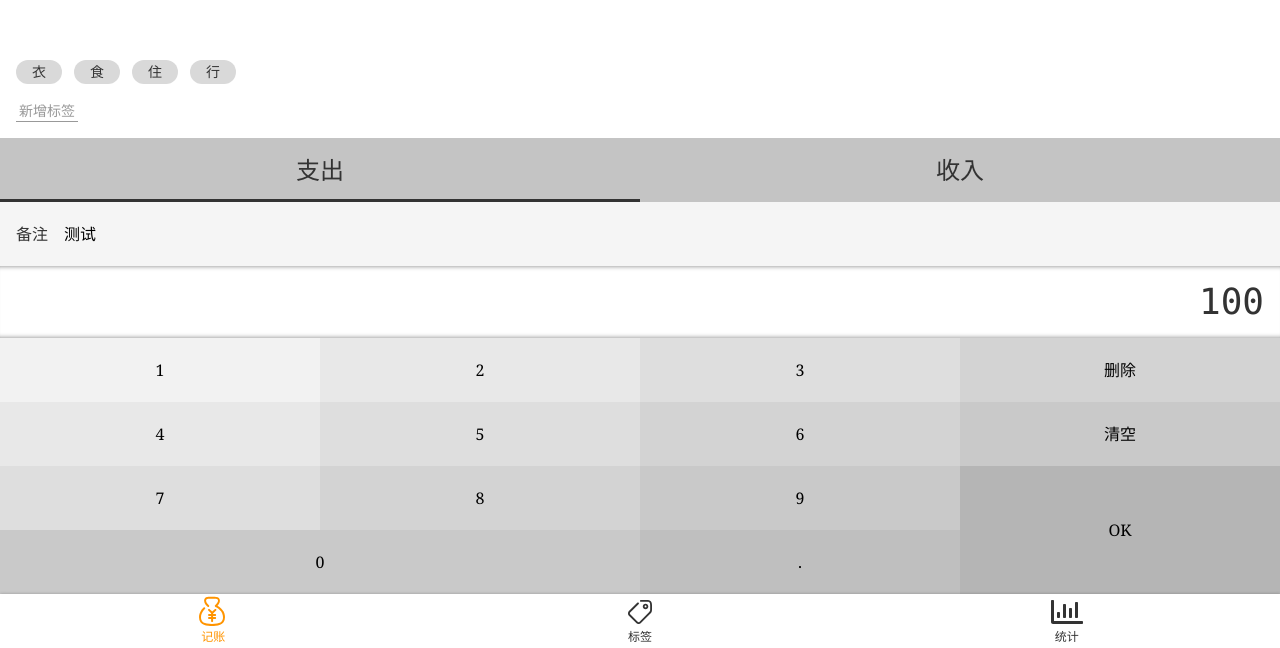
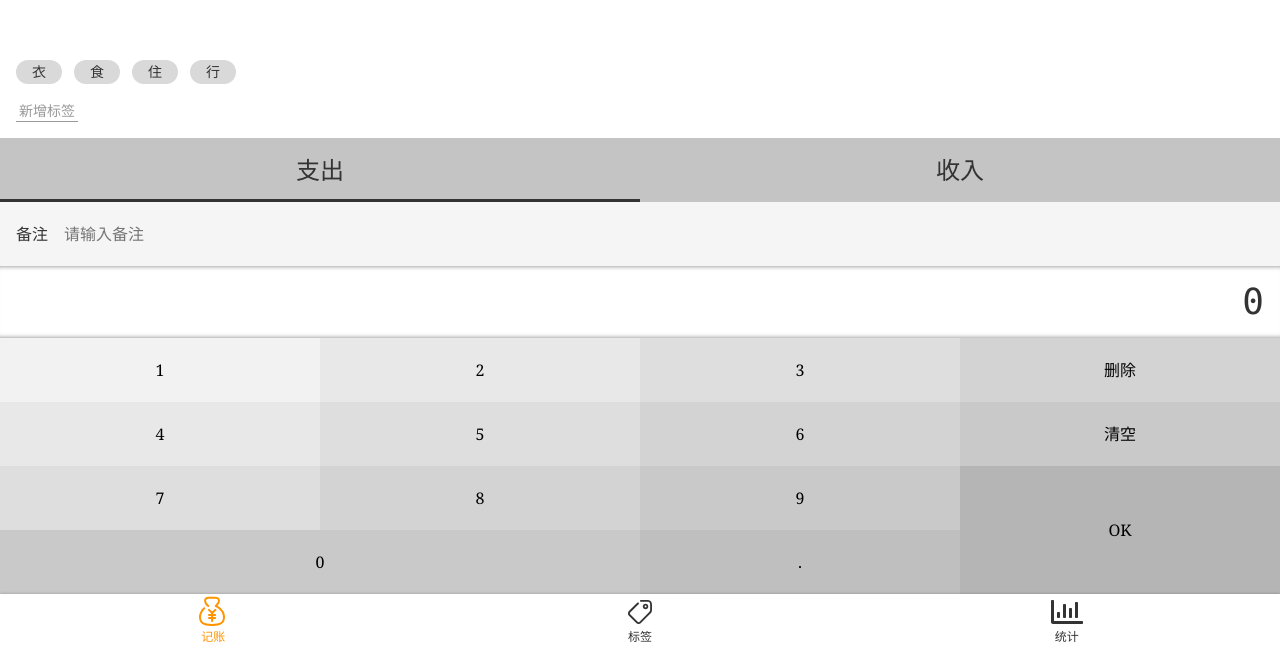
Before and after one commit to youranjianmuchang/morney, a Vue app: page /#/ in a window 1280 px wide. Shown: the part 152-800 px from the top of the page. Built offline with nearby package versions, Linux system fonts and the light colour scheme.

Commit message:
使用.d.ts文件封装model.ts

```diff
--- a/src/components/Money/NumberPad.vue
+++ b/src/components/Money/NumberPad.vue
@@ -55,6 +55,7 @@ export default class NumberPad extends Vue {
   }
   ok() {
     this.$emit("update:initOutput", parseFloat(this.output));
+    this.$emit("submit", "");
   }
 }
 </script>
--- /dev/null
+++ b/src/model.ts
@@ -0,0 +1,15 @@
+const recordListKeyName = 'recordList';
+const model = {
+    clone(data: RecordItem) {
+        return JSON.parse(JSON.stringify(data));
+    },
+    fetch() {
+        return JSON.parse(
+            window.localStorage.getItem(recordListKeyName) || "[]"
+        ) as RecordItem[];
+    },
+    save(data: RecordItem | RecordItem[]) {
+        window.localStorage.setItem(recordListKeyName, JSON.stringify(data));
+    }
+}
+export { model }
--- a/src/views/Money.vue
+++ b/src/views/Money.vue
@@ -1,6 +1,6 @@
 <template>
   <Layout class-prefix="money">
-    <NumberPad :initOutput.sync="record.amount" />
+    <NumberPad :initOutput.sync="record.amount" @submit="saveRecord" />
     <Notes :notes.sync="record.notes" />
     <Types :xxx="123" :type.sync="record.type" />
     <Tags :data-source.sync="record.tags" :currentTags.sync="record.currentTags" />
@@ -9,31 +9,35 @@
 
 <script lang="ts">
 import Vue from "vue";
-import { Component } from "vue-property-decorator";
+import { Component, Watch } from "vue-property-decorator";
 import NumberPad from "@/components/Money/NumberPad.vue";
 import Notes from "@/components/Money/Notes.vue";
 import Types from "@/components/Money/Types.vue";
 import Tags from "@/components/Money/Tags.vue";
+import { model } from "@/model";
 
-type Record = {
-  tags: string[];
-  currentTags: string[];
-  notes: string;
-  type: string;
-  amount: number;
-  // amount?: number; 在属性后面添加问号，可以使得变量定义时，不强制要用该属性
-};
 @Component({
   components: { NumberPad, Notes, Types, Tags }
 })
 export default class Money extends Vue {
-  record: Record = {
+  record: RecordItem = {
     tags: ["衣", "食", "住", "行"],
     currentTags: [],
     type: "-",
-    notes: "测试",
-    amount: 100
+    notes: "",
+    amount: 0
   };
+  recordList = model.fetch();
+  saveRecord() {
+    this.record.createAt = new Date();
+    const newRecord = model.clone(this.record);
+    this.recordList.push(newRecord);
+  }
+
+  @Watch("recordList")
+  onRecordListChange() {
+    model.save(this.recordList);
+  }
 }
 </script>
 <style lang="scss">
```
Also changed, not shown: src/custom.d.ts (added, +8 -0 lines).
